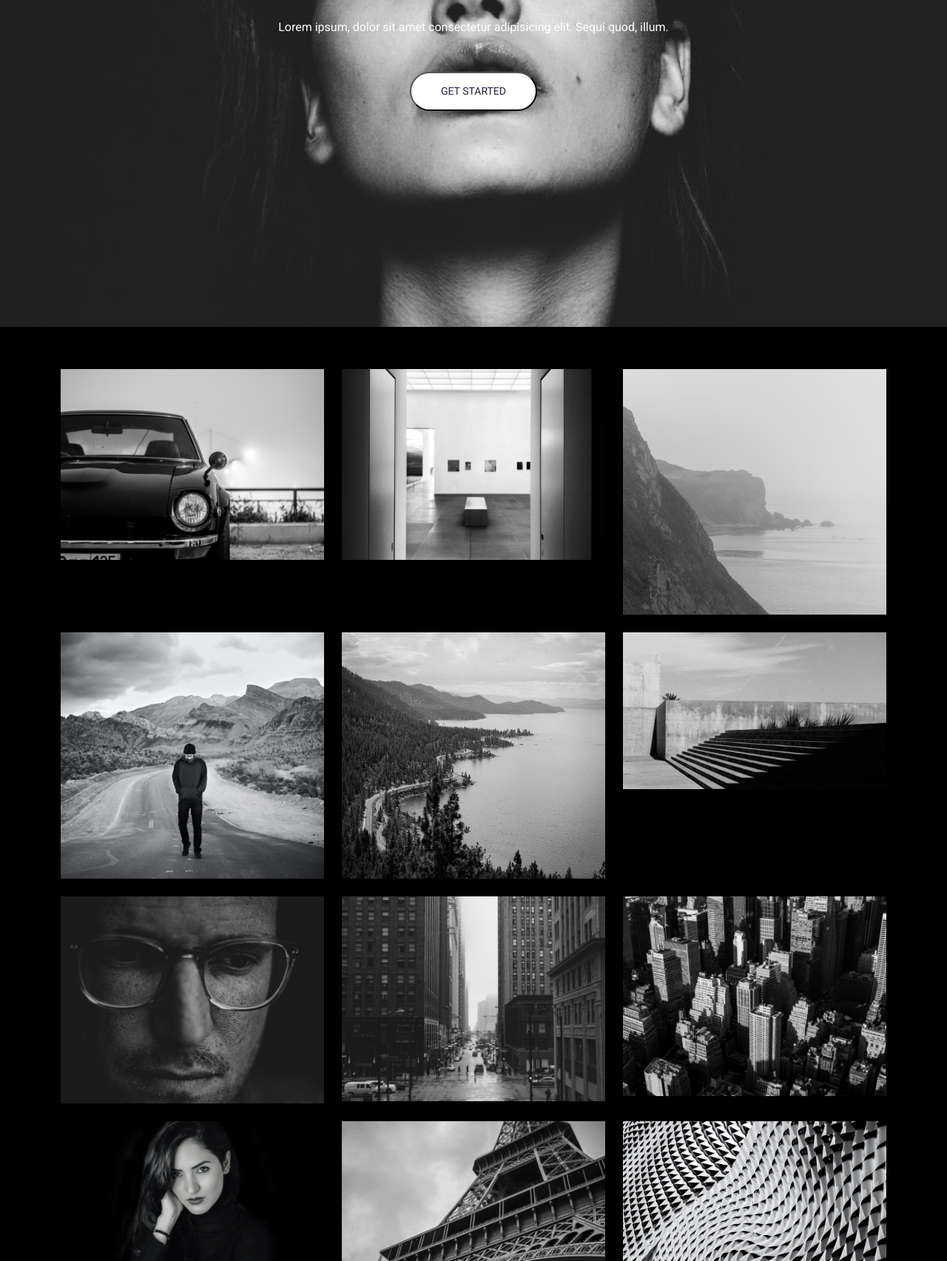
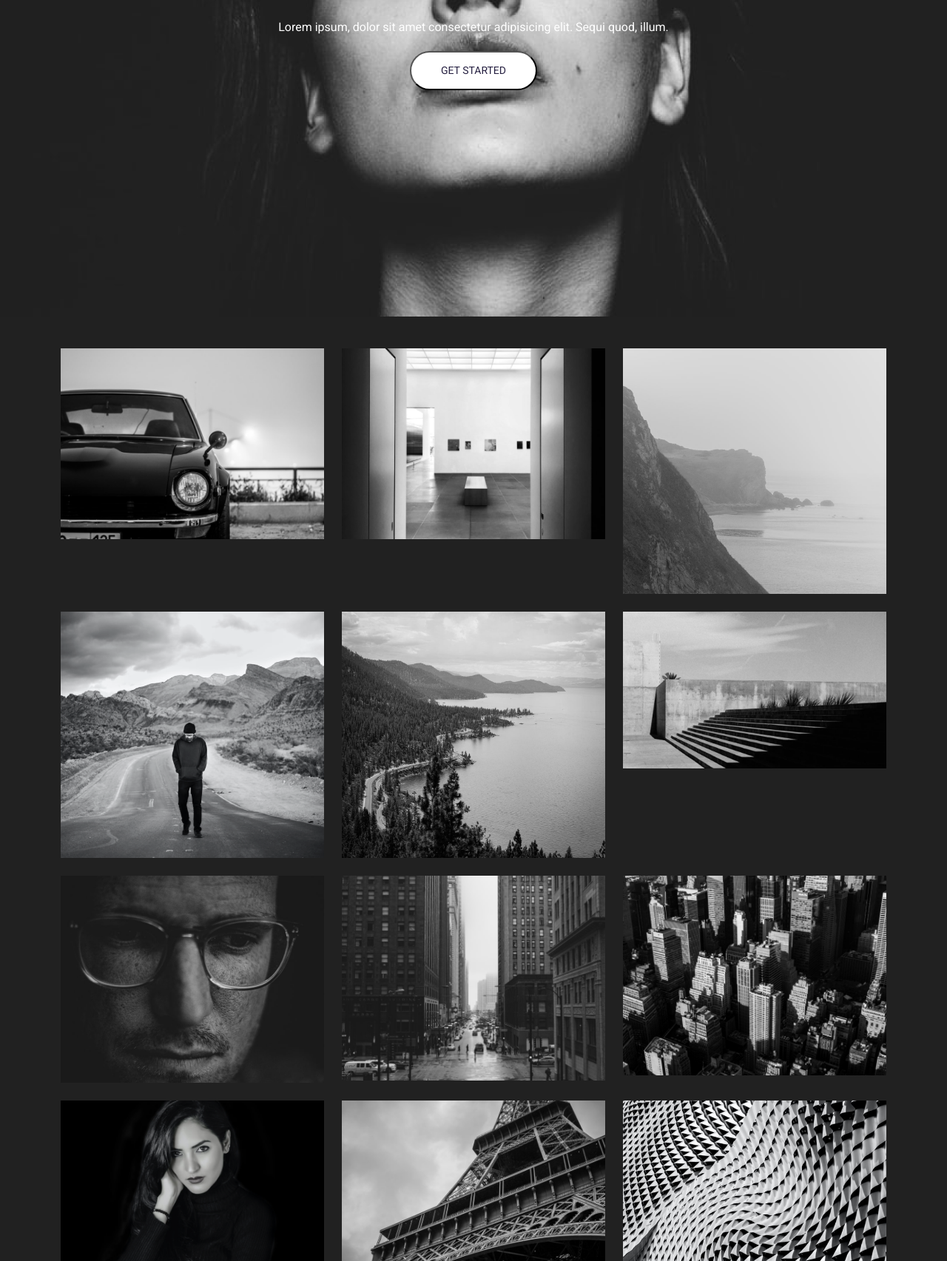
Before and after one commit to NikiWolf93/photo-portfolio, a plain HTML site: page index.html in a window 1280 px wide. Shown: the part 592-2297 px from the top of the page at 74% size. Drawn offline with nearby package versions, Linux system fonts and the light colour scheme.

Commit message:
responsivity corrected on index.html
-background color changed
-media queries added on index header

```diff
--- a/css/style.css
+++ b/css/style.css
@@ -1,5 +1,5 @@
 body {
-  background: black;
+  background: #212121;
   font-family: "Roboto", sans-serif;
 }
 
@@ -50,6 +50,7 @@ div {
   max-width: 100%;
   height: auto;
 }
+
 .cover {
   text-align: center;
   color: white;
@@ -77,10 +78,8 @@ button {
 
 .cover-p {
   display: block;
+  text-align: center;
   margin: 0 auto;
-  padding-left: 300px;
-  padding-right: 300px;
-  padding-bottom: 48px;
 }
 
 .cover-title {
@@ -88,10 +87,27 @@ button {
 }
 
 .navbar {
-  background: black !important;
+  background: black;
 }
 
 .header-bg {
-  background: url(/images/bgx1.png) center no-repeat;
+  background: url(/images/bgx1.png) center;
+  background-repeat: no-repeat;
   padding-bottom: 301px;
 }
+
+@media (max-width: 750px) {
+  .cover-title {
+    font-size: 38px;
+    text-align: center;
+  }
+}
+
+@media (max-width: 450px) {
+  .cover-title,
+  .cover-font {
+    font-size: 28px;
+    font-weight: 800;
+    text-align: center;
+  }
+}
--- a/index.html
+++ b/index.html
@@ -66,29 +66,87 @@
       </div>
     </nav>
 
-    <div class="header-bg">
+    <header class="header-bg">
       <h2 class="cover cover-font">SHELLY WHITE</h2>
-      <h1 class="cover cover-title">PHOTOGRAPHY</h1>
+      <h1 class="text-center cover cover-title">PHOTOGRAPHY</h1>
       <p class="cover cover-p">
         Lorem ipsum, dolor sit amet consectetur adipisicing elit. Sequi quod,
         illum.
       </p>
       <button class="mb-5">GET STARTED</button>
-    </div>
+    </header>
 
     <div class="container">
       <div class="row">
-        <div class="col-sm-4">
-          <img src="/images/pic-1.png" alt="car" class="img-fluid" />
+        <div class="col-sm-4 text-center">
+          <img src="/images/pic-1.png" alt="car" class="img-fluid float-left" />
         </div>
-        <div class="col-sm-4">
-          <img src="/images/pic-2.png" alt="Art gallery" class="img-fluid" />
+        <div class="col-sm-4 text-center">
+          <img
+            src="/images/pic-2.png"
+            alt="art gallery"
+            class="img-fluid mx-auto d-block"
+          />
+        </div>
+        <div class="col-sm-4 text-center">
+          <img
+            src="/images/pic-3.png"
+            alt="hills by the sea"
+            class="img-fluid float-right"
+          />
+        </div>
+      </div>
+    </div>
+    <br />
+
+    <div class="container">
+      <div class="row">
+        <div class="col-sm-4 text-center">
+          <img
+            src="/images/pic-4.png"
+            alt="man on the road"
+            class="img-fluid float-left"
+          />
+        </div>
+        <div class="col-sm-4 text-center">
+          <img
+            src="/images/pic-5.png"
+            alt="road by the sea"
+            class="img-fluid mx-auto d-block"
+          />
+        </div>
+        <div class="col-sm-4 text-center">
+          <img
+            src="/images/pic-6.png"
+            alt="stairs"
+            class="img-fluid float-right"
+          />
+        </div>
+      </div>
+    </div>
+    <br />
+
+    <div class="container">
+      <div class="row">
+        <div class="col-sm-4 text-center">
+          <img
+            src="/images/pic-7.png"
+            alt="thinking"
+            class="img-fluid float-left"
+          />
         </div>
         <div class="col-sm-4">
           <img
-            src="/images/pic-3.png"
-            alt="hills at the sea"
-            class="img-fluid"
+            src="/images/pic-8.png"
+            alt="New York streets"
+            class="img-fluid mx-auto d-block"
+          />
+        </div>
+        <div class="col-sm-4">
+          <img
+            src="/images/pic-9.png"
+            alt="new York"
+            class="img-fluid float-right"
           />
         </div>
       </div>
@@ -99,54 +157,24 @@
       <div class="row">
         <div class="col-sm-4">
           <img
-            src="/images/pic-4.png"
-            alt="man on the road"
-            class="img-fluid"
+            src="/images/pic-10.png"
+            alt="woman"
+            class="img-fluid float-left"
           />
         </div>
         <div class="col-sm-4">
           <img
-            src="/images/pic-5.png"
-            alt="road by the sea"
-            class="img-fluid"
+            src="/images/pic-11.png"
+            alt="paris"
+            class="img-fluid mx-auto d-block"
           />
         </div>
         <div class="col-sm-4">
-          <img src="/images/pic-6.png" alt="stairs" class="img-fluid" />
-        </div>
-      </div>
-    </div>
-    <br />
-
-    <div class="container">
-      <div class="row">
-        <div class="col-sm-4">
-          <img src="/images/pic-7.png" alt="thinking" class="img-fluid" />
-        </div>
-        <div class="col-sm-4">
           <img
-            src="/images/pic-8.png"
-            alt="New York streets"
-            class="img-fluid"
+            src="/images/pic-12.png"
+            alt="architecture"
+            class="img-fluid float-right"
           />
-        </div>
-        <div class="col-sm-4">
-          <img src="/images/pic-9.png" alt="new York" class="img-fluid" />
-        </div>
-      </div>
-    </div>
-    <br />
-
-    <div class="container">
-      <div class="row">
-        <div class="col-sm-4">
-          <img src="/images/pic-10.png" alt="woman" class="img-fluid" />
-        </div>
-        <div class="col-sm-4">
-          <img src="/images/pic-11.png" alt="paris" class="img-fluid" />
-        </div>
-        <div class="col-sm-4">
-          <img src="/images/pic-12.png" alt="architecture" class="img-fluid" />
         </div>
       </div>
     </div>
```
Also changed, not shown: images/bgx1.5.png (added).
